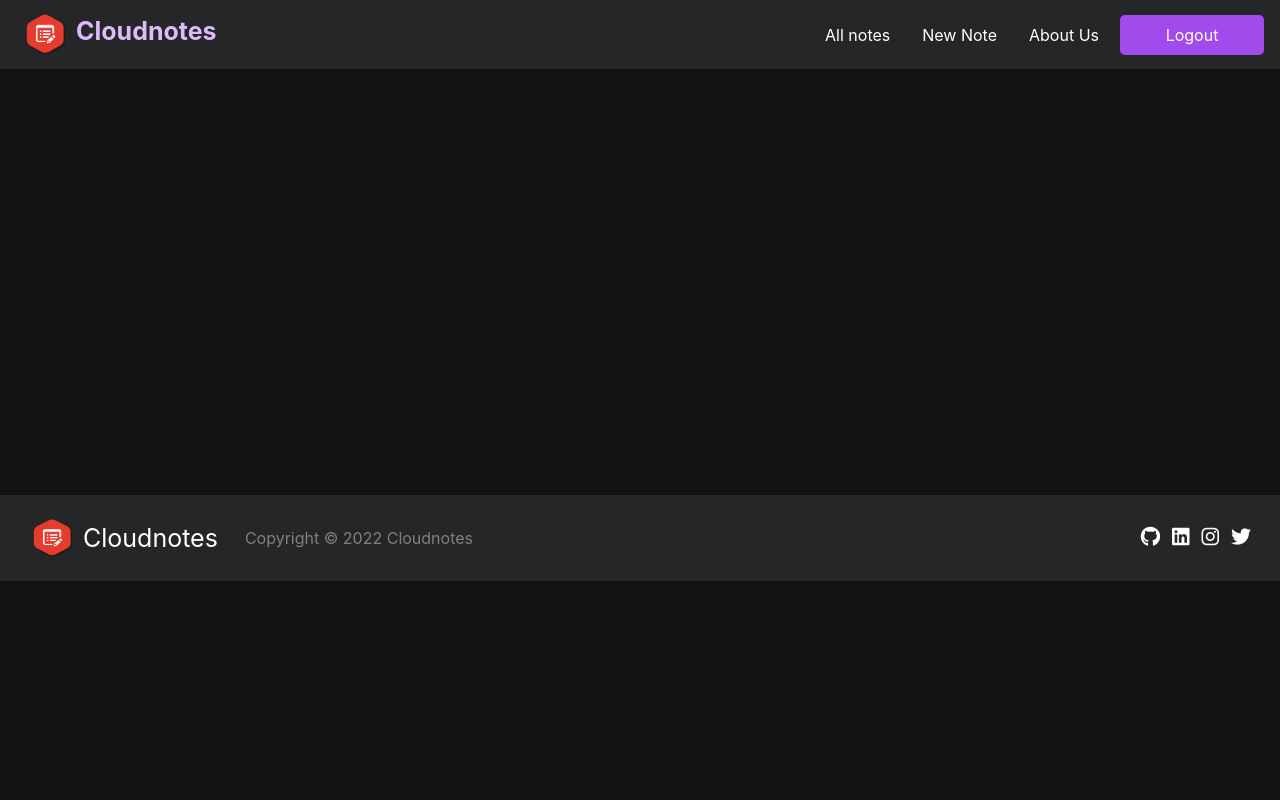
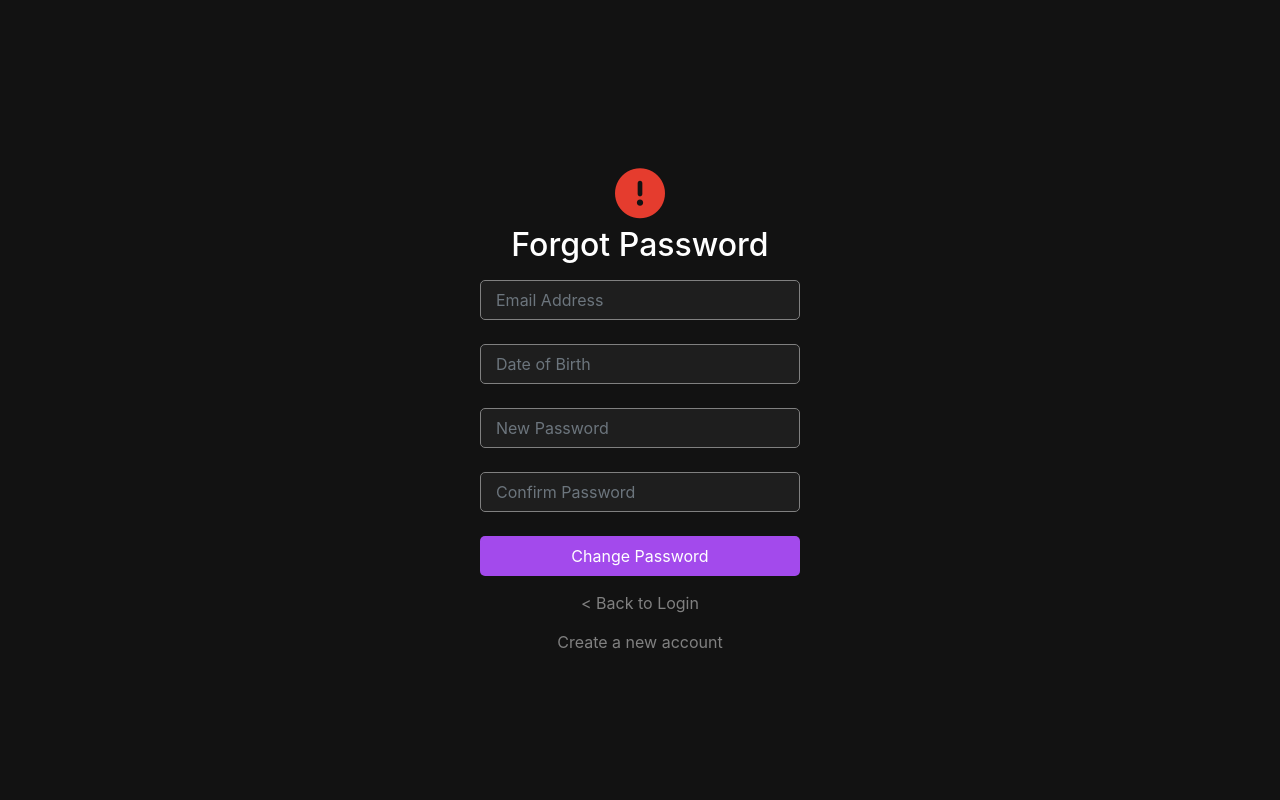
Before and after one commit to bilalyusuf973/Cloudnotes, a React (Create React App) app: page /forgotpassword in a window 1280 px wide. Shown: the top 800 px of the page. Built offline with nearby package versions, Linux system fonts and the light colour scheme.

Commit message:
Added Improvements

```diff
--- a/src/App.js
+++ b/src/App.js
@@ -7,6 +7,7 @@ import NoteState from "./context/notes/NoteState";
 import { useState } from "react";
 import Notepage from "./components/Notepage";
 import FetchedNotes from "./components/FetchedNotes";
+import ForgotPass from "./components/ForgotPass";
 import Footer from "./components/Footer";
 import { ToastContainer, toast } from 'react-toastify';
 import 'react-toastify/dist/ReactToastify.css';
@@ -30,6 +31,7 @@ function App() {
             <Route path="/login" element={<Login showAlert={notify}/>} />
             <Route path="/signup" element={<Signup showAlert={notify}/>} />
             <Route path="/allnotes" element={<FetchedNotes setNotes={setNote} showAlert={notify}/>} />
+            <Route path="/forgotpassword" element={<ForgotPass showAlert={notify}/>} />
           </Routes>
           <ToastContainer position="top-center" autoClose={600} hideProgressBar={false} newestOnTop={true} closeOnClick rtl={false} draggable theme="colored"/>
           </div>
--- a/src/components/About.js
+++ b/src/components/About.js
@@ -1,4 +1,5 @@
 import React from 'react';
+import { Link } from 'react-router-dom';
 
 const About = () => {
 
@@ -26,10 +27,10 @@ const About = () => {
       </h5>
       <p>
         Email ID - bilalyusuf973@gmail.com <br />
-        LinkedIn - <a href="https://www.linkedin.com/in/bilal-yusuf-8a72a31b8/">linkedin.com/in/bilal-yusuf-8a72a31b8/</a><br />
-        Github - <a href="https://github.com/bilalyusuf973">github.com/bilalyusuf973</a><br />
-        Instagram - <a href="https://www.instagram.com/bilalyusuf973/">instagram.com/bilalyusuf973/</a><br />
-        Twitter - <a href="https://twitter.com/bilalyusuf973">twitter.com/bilalyusuf973</a><br />
+        LinkedIn - <Link to="https://www.linkedin.com/in/bilal-yusuf-8a72a31b8/">linkedin.com/in/bilal-yusuf-8a72a31b8/</Link><br />
+        Github - <Link to="https://github.com/bilalyusuf973">github.com/bilalyusuf973</Link><br />
+        Instagram - <Link to="https://www.instagram.com/bilalyusuf973/">instagram.com/bilalyusuf973/</Link><br />
+        Twitter - <Link to="https://twitter.com/bilalyusuf973">twitter.com/bilalyusuf973</Link><br />
       </p>
     </div>
   )
--- a/src/components/Footer.js
+++ b/src/components/Footer.js
@@ -1,4 +1,5 @@
 import React from 'react'
+import { Link } from 'react-router-dom'
 
 const Footer = () => {
   return (
@@ -13,18 +14,18 @@ const Footer = () => {
         </div>
 
       <div className="contactIcons">
-        <a href="https://github.com/bilalyusuf973">
+        <Link to="https://github.com/bilalyusuf973">
           <i className="contactIcon fa-brands fa-github"></i>
-        </a>
-        <a href="https://www.linkedin.com/in/bilal-yusuf-8a72a31b8/">
+        </Link>
+        <Link to="https://www.linkedin.com/in/bilal-yusuf-8a72a31b8/">
           <i className="contactIcon fa-brands fa-linkedin"></i>
-        </a>
-        <a href="https://www.instagram.com/bilalyusuf973/">
+        </Link>
+        <Link to="https://www.instagram.com/bilalyusuf973/">
           <i className="contactIcon fa-brands fa-instagram"></i>
-        </a>
-        <a href="https://twitter.com/bilalyusuf973">
+        </Link>
+        <Link to="https://twitter.com/bilalyusuf973">
           <i className="contactIcon fa-brands fa-twitter"></i>
-        </a>
+        </Link>
       </div>
 
     </div>
--- /dev/null
+++ b/src/components/ForgotPass.js
@@ -0,0 +1,77 @@
+import React, { useState } from 'react'
+import { Link, useNavigate } from 'react-router-dom';
+
+const ForgotPass = (props) => {
+    const [credentials, setCredentials] = useState({email: "", password: "", cpassword: ""});
+    const [dob, setDOB] = useState("");
+    const navigate = useNavigate();
+
+    const handleChange = () => {
+        const email = document.querySelector("#email").value;
+        const dob = document.querySelector("#dob").value;
+        const password = document.querySelector("#password").value;
+        const cpassword = document.querySelector("#cpassword").value;
+
+        setCredentials({email, dob, password, cpassword});
+    }
+
+    const handleSubmit = async (e) => {
+        e.preventDefault();
+
+        if(credentials.password !== credentials.cpassword){
+          return props.showAlert("warning", "Confirm Your Password Correctly");
+        }
+        //API call
+        const response = await fetch("http://localhost:5000/api/auth/newpassword", {
+            method: 'POST',
+            headers: {
+                'Content-Type': 'application/json'
+            },
+            body: JSON.stringify({email: credentials.email, dob: dob, password: credentials.password})
+        });
+
+        const json = await response.json();
+
+        if(json.success){
+          props.showAlert("success", "Password Updated Successfully!");
+          //redirect
+          navigate("/login");
+        }
+        else{
+          props.showAlert("error", json.error);
+        }
+    }
+
+    const onBlurFunc = (e) => {
+        e.target.setAttribute('type','text');
+        if(dob[2] !== '-')
+            setDOB(dob.split("-").reverse().join("-"))
+    }
+
+  return (
+    <div className='newPassword'>
+      <form className="Form" onSubmit={handleSubmit}>
+      <i className="my-2 fa-solid fa-circle-exclamation forgotIcon"></i>
+        <h2 className="heading">Forgot Password</h2>
+        <div className="form-group">
+          <input type="email" className="form-control authForm" id="email" name="email" onChange={handleChange} value={credentials.email} aria-describedby="emailHelp" placeholder='Email Address'/>
+        </div>
+        <div className="form-group">
+        <input type="text" id="dob" placeholder="Date of Birth" className='form-control authForm' required value={dob}
+            onChange={(e) => {setDOB(e.target.value)}} onFocus={(e) => {e.target.setAttribute('type','date')}} onBlur={onBlurFunc}></input>
+        </div>
+        <div className="form-group">
+          <input type="password" className="form-control authForm" id="password" name="password" onChange={handleChange} value={credentials.password} minLength={8} required placeholder='New Password'/>
+        </div>
+        <div className="form-group">
+          <input type="password" className="form-control authForm" id="cpassword" name="cpassword" onChange={handleChange} value={credentials.cpassword} minLength={8} required placeholder='Confirm Password'/>
+        </div>
+        <button type="submit" className="authButton">Change Password</button>
+      </form>
+      <div className="credentials"><Link to="/login" className="authLinks">&lt; Back to Login</Link></div>
+      <div className="credentials"><Link to="/signup" className="authLinks">Create a new account</Link></div>
+    </div>
+  )
+}
+
+export default ForgotPass
--- a/src/components/Login.js
+++ b/src/components/Login.js
@@ -1,5 +1,5 @@
 import React, { useState } from 'react'
-import { useNavigate } from 'react-router-dom';
+import { Link, useNavigate } from 'react-router-dom';
 
 const Login = (props) => {
     const [credentials, setCredentials] = useState({email: "", password: ""});
@@ -23,10 +23,9 @@ const Login = (props) => {
           props.showAlert("success", "Login Successful!");
           localStorage.setItem('token', json.authToken);
           navigate("/allnotes");
-
         }
         else{
-          props.showAlert("error", "Invalid Credentials!");
+          props.showAlert("error", json.error);
         }
     }
 
@@ -49,8 +48,8 @@ const Login = (props) => {
         </div>
         <button type="submit" className="authButton">Login</button>
       </form>
-    <div className="credetials"><a href="/signup">Forgot Your Password?</a></div>
-    <div className="credetials">Don't have an account?<a href="/signup">Sign up</a></div>
+      <div className="credentials"><Link to="/forgotpassword" className='authLinks'>Forgot Password?</Link></div>
+      <div className="credentials">Don't have an account?&nbsp;<Link to="/signup" className='authLinks'>SIGNUP</Link></div>
     </div>
   )
 }
--- a/src/components/Navbar.js
+++ b/src/components/Navbar.js
@@ -14,7 +14,7 @@ const Navbar = (props) => {
 
   return (
     <>
-      {(location.pathname !== "/login" && location.pathname !== "/signup") && <nav className="navbar navbar-expand-md navbar-dark">
+      {(location.pathname !== "/login" && location.pathname !== "/signup" && location.pathname !== "/forgotpassword") && <nav className="navbar navbar-expand-md navbar-dark">
         <Link className="navbar-brand" to="/">
           <div className="navbarBrandDiv">
             <img src="cloudNotesIcon.png" className="d-inline-block align-top brandIcon" alt="Cloudnotes"/>
--- a/src/components/Signup.js
+++ b/src/components/Signup.js
@@ -1,9 +1,11 @@
 import React, { useState } from 'react'
-import { useNavigate } from 'react-router-dom';
+import { Link, useNavigate } from 'react-router-dom';
 
 const Signup = (props) => {
   const [credentials, setCredentials] = useState({name: "", email: "", password: "", cpassword: ""});
   const navigate = useNavigate();
+
+  const [dob, setDOB] = useState("");
 
   const handleSubmit = async (e)=>{
 
@@ -18,7 +20,7 @@ const Signup = (props) => {
           headers: {
             'Content-Type': 'application/json'
           },
-          body: JSON.stringify({name: credentials.name, email: credentials.email, password: credentials.password})
+          body: JSON.stringify({name: credentials.name, email: credentials.email, dob: dob, password: credentials.password})
       });
 
       const json = await response.json();
@@ -28,10 +30,9 @@ const Signup = (props) => {
         props.showAlert("success", "Account Created Successfully!");
         localStorage.setItem('token', json.authToken);
         navigate("/allnotes");
-
       }
       else{
-        props.showAlert("error", "Invalid Credentials!");
+        props.showAlert("error", json.error);
       }
   }
 
@@ -42,6 +43,13 @@ const Signup = (props) => {
      const cpassword = document.getElementById("confirmPassword").value;
      setCredentials({name, email, password, cpassword});
   }
+
+  const onBlurFunc = (e) => {
+    e.target.setAttribute('type','text');
+    if(dob[2] !== '-')
+        setDOB(dob.split("-").reverse().join("-"))
+  }
+
   return (
     <div className='signupForm'>
         <form className="Form" onSubmit={handleSubmit}>
@@ -54,6 +62,10 @@ const Signup = (props) => {
             <input type="email" className="form-control authForm" value={credentials.email} name="email" id="email" aria-describedby="emailHelp" onChange={handleChange} required placeholder='Email address'/>
         </div>
         <div className="mb-3">
+          <input type="text" id="dob" placeholder="Date of Birth" className='form-control authForm' required value={dob}
+            onChange={(e) => {setDOB(e.target.value)}} onFocus={(e) => {e.target.setAttribute('type','date')}} onBlur={onBlurFunc}></input>
+        </div>
+        <div className="mb-3">
             <input type="password" className="form-control authForm" value={credentials.password} name="password" id="password" onChange={handleChange} minLength={8} required placeholder='Password'/>
         </div>
         <div className="mb-3">
@@ -61,7 +73,7 @@ const Signup = (props) => {
         </div>
         <button type="submit" className="authButton">Sign Up</button>
         </form>
-        <div className="credetials">Already have an account?<a href="/login">Log in</a></div>
+        <div className="credentials">Already have an account?&nbsp;<Link to="/login" className='authLinks'>LOGIN</Link></div>
     </div>
   )
 }
--- a/src/index.css
+++ b/src/index.css
@@ -88,7 +88,7 @@ body {
   height: auto;
 }
 
-.credetials{
+.credentials{
   display: flex;
   justify-content: center;
   align-items: center;
@@ -416,6 +416,11 @@ i{
   margin: 8px 0;
 }
 
+.navbarBrandDiv{
+  display: flex;
+  color: #dfbafb;
+}
+
 @media screen and (max-width: 768px){
   .brandIcon{
     width: 40px;
@@ -423,11 +428,10 @@ i{
   }
 
   .navbarBrandDiv{
-    display: flex;
-    color: #dfbafb;
     font-size: 17px;
   }
 }
+
 @media screen and (min-width: 768px){
   .brandIcon{
     width: 60px;
@@ -435,8 +439,27 @@ i{
   }
 
   .navbarBrandDiv{
-    display: flex;
-    color: #dfbafb;
     font-size: 25px;
   }
 }
+
+#DOB{
+  color-scheme: dark;
+  color: #6c757d;
+  content: "DD";
+}
+
+.forgotIcon{
+  text-align: center;
+  font-size: 50px;
+  color: #e53c2e;
+}
+
+.authLinks{
+  color: gray;
+  text-decoration: none;
+}
+.authLinks:hover{
+  color: gray;
+  text-decoration: none;
+}
```
Also changed, not shown: 2 other files (tests, documents, lock files or other folders). Lines whose indentation alone changed are shown as unchanged.
